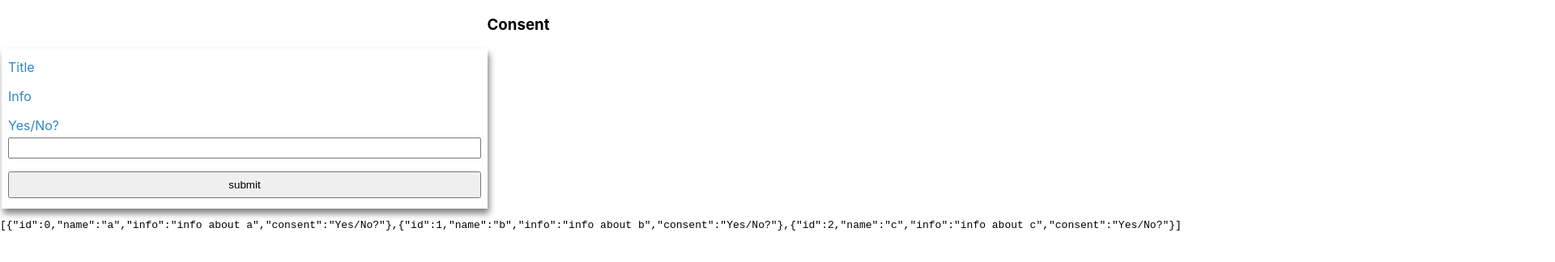
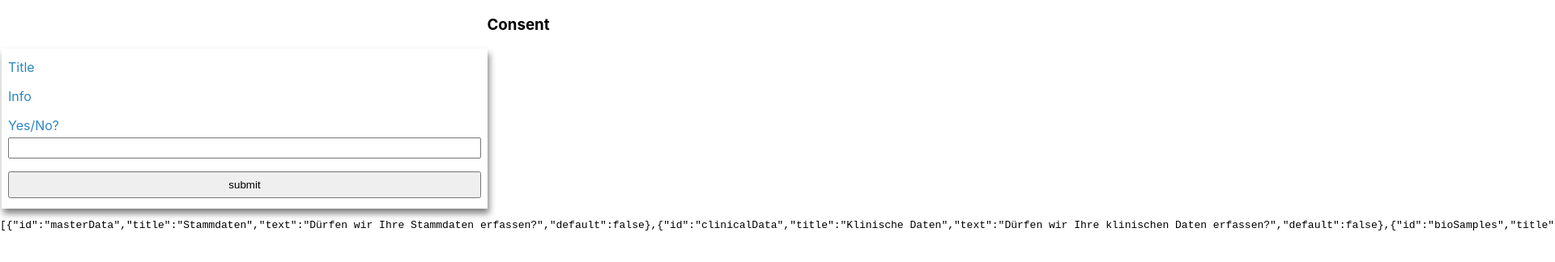
Before and after one commit to Laz0rSquid/FormAppPrototype, a React (Create React App) app in the folder react-dynamicform/: page / in a window 1280 px wide. Shown: the top 324 px of the page at 81% size, 1920 px wide, since content can reach past the window. Built offline with nearby package versions, Linux system fonts and the light colour scheme.

Commit message:
Changed data model in App to reflect dummy consent Added patients field to state, probably used later to test saving new consent

```diff
--- a/react-dynamicform/src/App.js
+++ b/react-dynamicform/src/App.js
@@ -5,9 +5,20 @@ import './App.css';
 class App extends Component {
   state = {
     data: [
-      {id: 0, name:"a", info:"info about a", consent:"Yes/No?"},
-      {id: 1, name:"b", info:"info about b", consent:"Yes/No?"},
-      {id: 2, name:"c", info:"info about c", consent:"Yes/No?"}
+      {id: "masterData", title:"Stammdaten", text:"Dürfen wir Ihre Stammdaten erfassen?", default: false},
+      {id: "clinicalData", title:"Klinische Daten", text:"Dürfen wir Ihre klinischen Daten erfassen?", default: false},
+      {id: "bioSamples", title:"Bioproben", text:"Dürfen wir Bioproben entnehmen?", default: false}
+    ],
+    patients: [
+      {
+        id: "123",
+        pseudonym: "Jane Doe",
+        consents: [
+          {id: "masterData", status: true},
+          {id: "clinicalData", status: true},
+          {id: "bioSamples", status: true}
+        ]
+      }
     ]
   }
 
```
